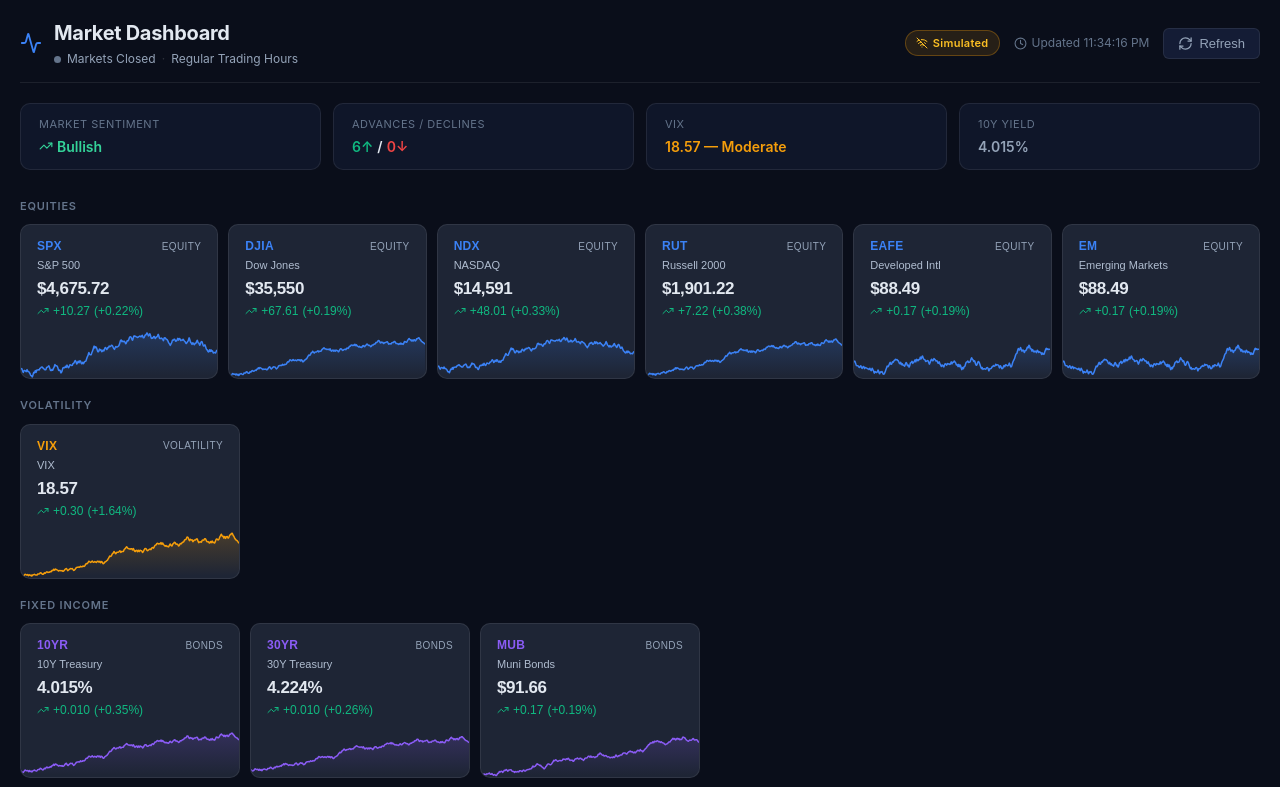
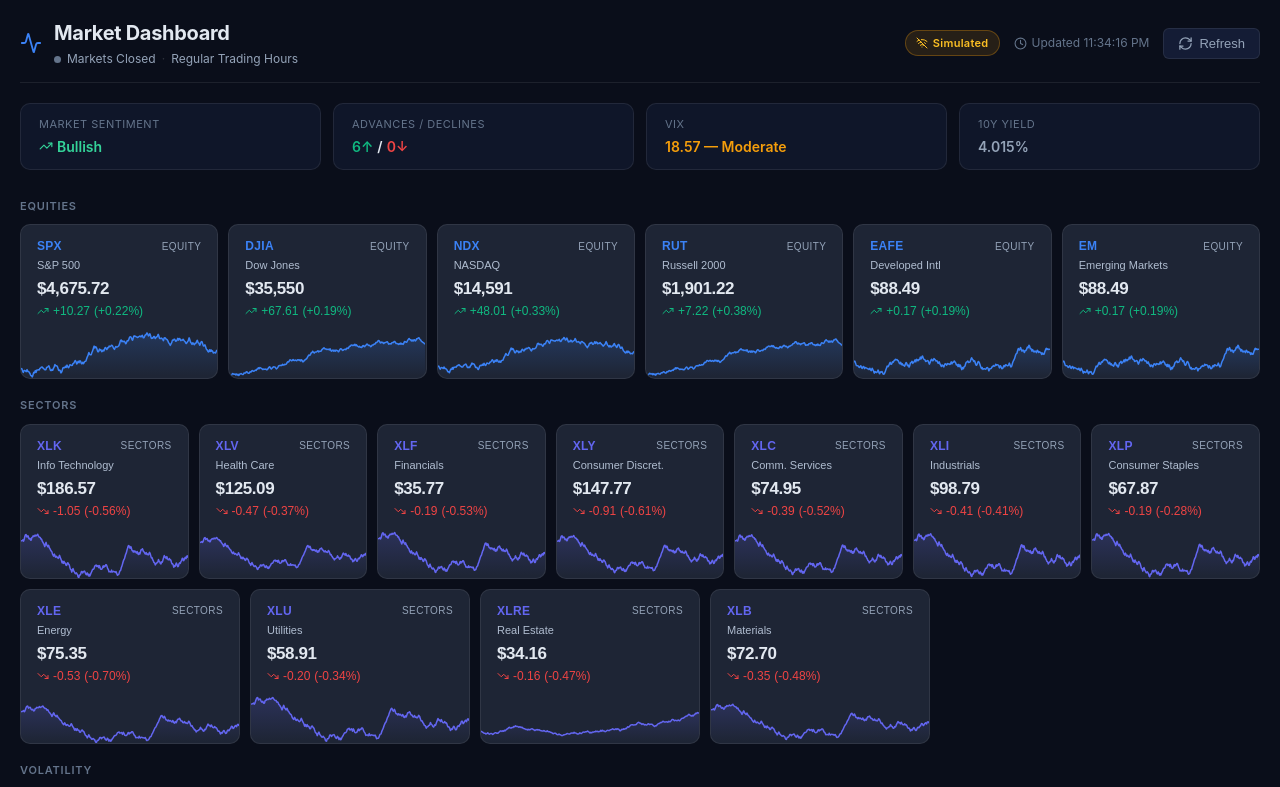
Before and after one commit to jctrott68/market-dashboard, a React (Vite) app: page / in a window 1280 px wide. Shown: the top 787 px of the page. Built offline with nearby package versions, Linux system fonts and the light colour scheme; no server answers.

Commit message:
Add 11 S&P 500 sector ETFs (XLK, XLV, XLF, XLY, XLC, XLI, XLP, XLE, XLU, XLRE, XLB)

```diff
--- a/server.js
+++ b/server.js
@@ -16,6 +16,7 @@
 const SYMBOLS = [
   "^GSPC", "^DJI", "^IXIC", "^RUT",
   "EFA", "EEM",
+  "XLK", "XLV", "XLF", "XLY", "XLC", "XLI", "XLP", "XLE", "XLU", "XLRE", "XLB",
   "^VIX", "^TNX", "^TYX", "MUB",
   "GC=F", "CL=F", "NG=F", "HG=F", "SI=F", "KC=F", "ZS=F", "ZC=F",
   "BTC-USD", "ETH-USD",
--- a/src/App.jsx
+++ b/src/App.jsx
@@ -10,9 +10,9 @@
 import { getQuotesWithFallback, getBatchQuotes, lookupTicker } from "./api/marketApi";
 import "./App.css";
 
-const CATEGORY_ORDER = ["equity", "volatility", "bonds", "commodities", "crypto", "fx"];
+const CATEGORY_ORDER = ["equity", "sectors", "volatility", "bonds", "commodities", "crypto", "fx"];
 const CATEGORY_LABELS = {
-  equity: "Equities", bonds: "Fixed Income", volatility: "Volatility",
+  equity: "Equities", sectors: "Sectors", bonds: "Fixed Income", volatility: "Volatility",
   commodities: "Commodities", crypto: "Crypto", fx: "Currencies",
 };
 const AUTO_REFRESH_MS = 30_000;
--- a/src/components/IndexCard.jsx
+++ b/src/components/IndexCard.jsx
@@ -5,6 +5,7 @@
 
 const CATEGORY_COLORS = {
   equity: "#3b82f6",
+  sectors: "#6366f1",
   bonds: "#8b5cf6",
   volatility: "#f59e0b",
   commodities: "#10b981",
--- a/src/data/marketData.js
+++ b/src/data/marketData.js
@@ -5,6 +5,17 @@
   { symbol: "^RUT", name: "Russell 2000", short: "RUT", category: "equity" },
   { symbol: "EFA", name: "Developed Intl", short: "EAFE", category: "equity" },
   { symbol: "EEM", name: "Emerging Markets", short: "EM", category: "equity" },
+  { symbol: "XLK",  name: "Info Technology",      short: "XLK",  category: "sectors" },
+  { symbol: "XLV",  name: "Health Care",           short: "XLV",  category: "sectors" },
+  { symbol: "XLF",  name: "Financials",            short: "XLF",  category: "sectors" },
+  { symbol: "XLY",  name: "Consumer Discret.",     short: "XLY",  category: "sectors" },
+  { symbol: "XLC",  name: "Comm. Services",        short: "XLC",  category: "sectors" },
+  { symbol: "XLI",  name: "Industrials",           short: "XLI",  category: "sectors" },
+  { symbol: "XLP",  name: "Consumer Staples",      short: "XLP",  category: "sectors" },
+  { symbol: "XLE",  name: "Energy",                short: "XLE",  category: "sectors" },
+  { symbol: "XLU",  name: "Utilities",             short: "XLU",  category: "sectors" },
+  { symbol: "XLRE", name: "Real Estate",           short: "XLRE", category: "sectors" },
+  { symbol: "XLB",  name: "Materials",             short: "XLB",  category: "sectors" },
   { symbol: "^VIX", name: "VIX", short: "VIX", category: "volatility" },
   { symbol: "^TNX", name: "10Y Treasury", short: "10YR", category: "bonds" },
   { symbol: "^TYX", name: "30Y Treasury", short: "30YR", category: "bonds" },
@@ -36,6 +47,8 @@
 export function generateHistoricalData(symbol, days = 90) {
   const baseValues = {
     "^GSPC": 5200, "^DJI": 39000, "^IXIC": 16200, "^RUT": 2050,
+    "XLK": 220, "XLV": 145, "XLF": 42, "XLY": 175, "XLC": 88,
+    "XLI": 115, "XLP": 78, "XLE": 90, "XLU": 68, "XLRE": 38, "XLB": 85,
     "^VIX": 18, "^TNX": 4.35, "^TYX": 4.6, "GC=F": 2310,
     "CL=F": 82, "NG=F": 2.1, "HG=F": 4.2, "SI=F": 27,
     "KC=F": 195, "ZS=F": 1180, "ZC=F": 450,
@@ -43,6 +56,8 @@
   };
   const volatilities = {
     "^GSPC": 0.008, "^DJI": 0.007, "^IXIC": 0.012, "^RUT": 0.014,
+    "XLK": 0.012, "XLV": 0.008, "XLF": 0.011, "XLY": 0.013, "XLC": 0.011,
+    "XLI": 0.009, "XLP": 0.006, "XLE": 0.015, "XLU": 0.007, "XLRE": 0.01, "XLB": 0.01,
     "^VIX": 0.06, "^TNX": 0.012, "^TYX": 0.01, "GC=F": 0.009,
     "CL=F": 0.018, "NG=F": 0.03, "HG=F": 0.015, "SI=F": 0.018,
     "KC=F": 0.02, "ZS=F": 0.012, "ZC=F": 0.013,
```
